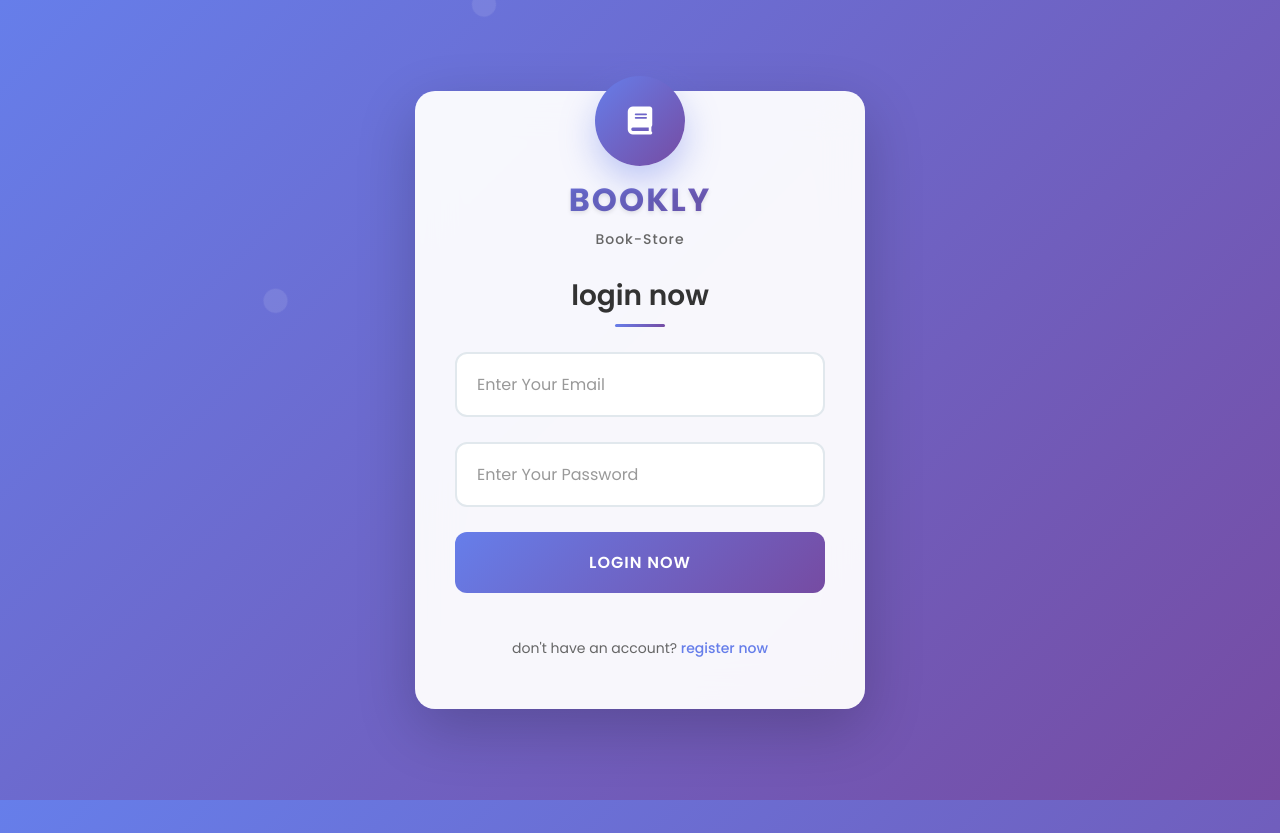
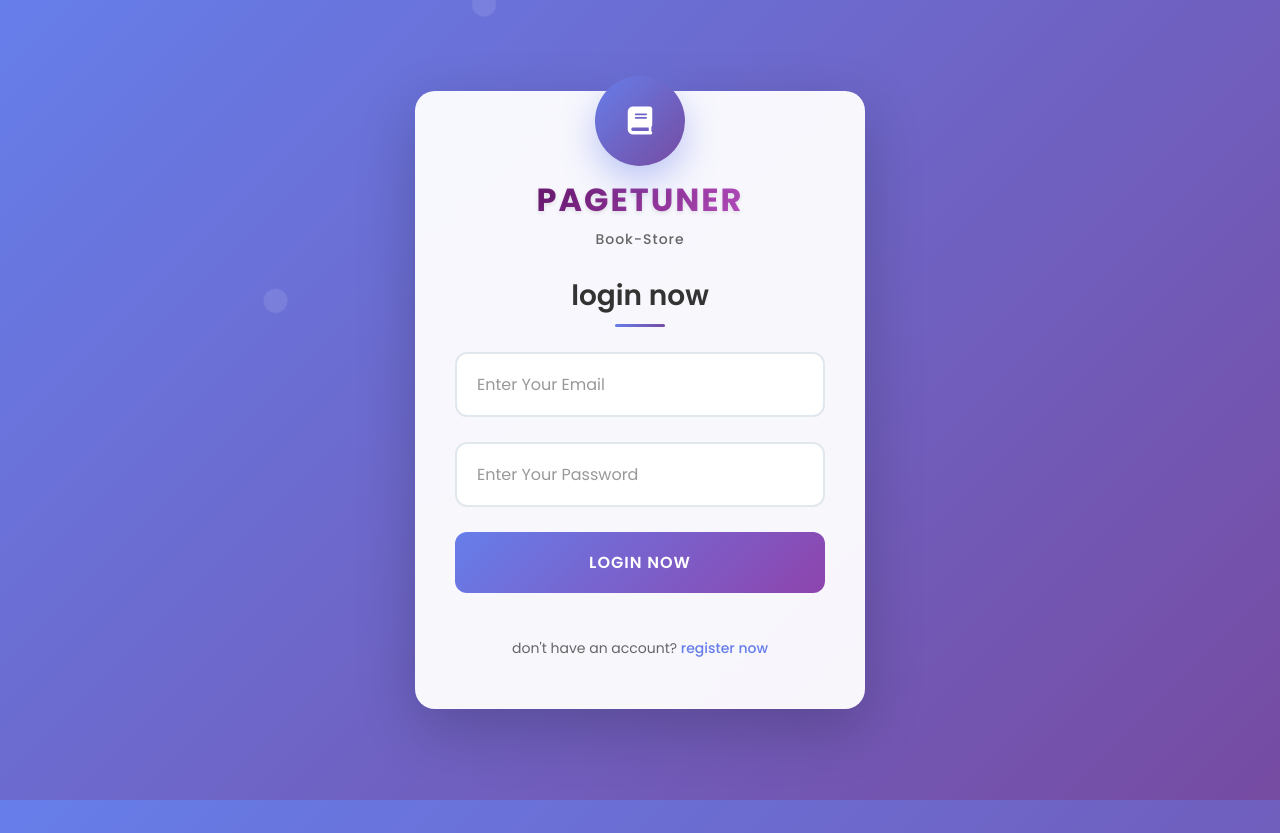
Before and after one commit to Sashika-Dilmina/Book-store, a PHP site: page /login.php in a window 1280 px wide. Shown: the top 833 px of the page. Run offline with PHP 8.4, Linux system fonts and the light colour scheme.

Commit message:
update login

```diff
--- a/login.css
+++ b/login.css
@@ -137,7 +137,7 @@ body::before {
     color: #333;
     text-transform: uppercase;
     letter-spacing: 2px;
-    background: linear-gradient(135deg, #667eea, #764ba2);
+    background: linear-gradient(135deg, #4c0453, #df66ea);
     -webkit-background-clip: text;
     -webkit-text-fill-color: transparent;
     background-clip: text;
@@ -208,7 +208,7 @@ form h3::after {
 .btn {
     width: 100%;
     padding: 18px;
-    background: linear-gradient(135deg, #667eea, #764ba2);
+    background: linear-gradient(135deg, #667eea, #8e44ad);
     color: white;
     border: none;
     border-radius: 12px;
--- a/login.php
+++ b/login.php
@@ -70,7 +70,7 @@ if(isset($message)){
 
 <div class="form-container">
 <div class="brand-name">
-    <h2>Bookly</h2>
+    <h2>PAGETuner</h2>
     <p>Book-Store</p>
 </div>
    <form action="" method="post">
```
